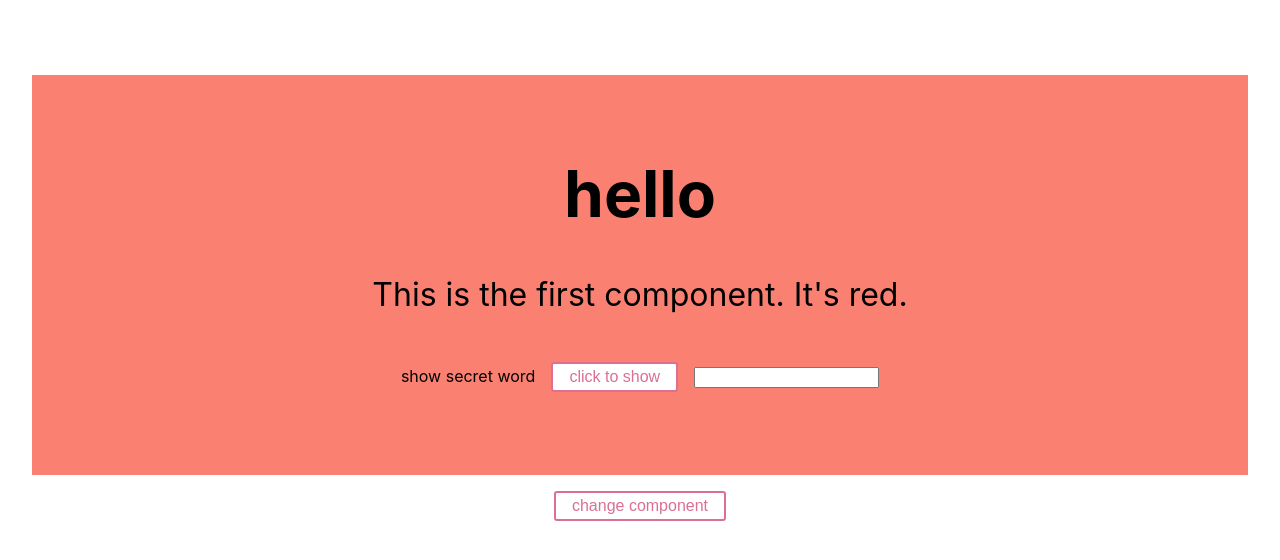
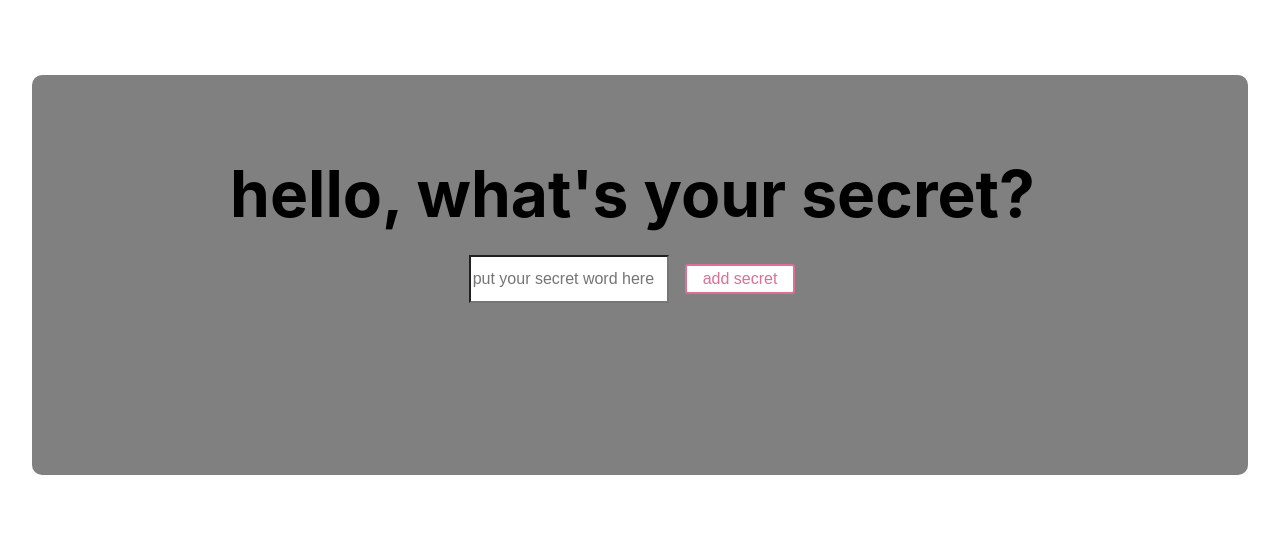
Before and after one commit to bmbaron/nextjs_practice, a Next.js app: page / in a window 1280 px wide. Shown: the top 560 px of the page. Built offline with nearby package versions, Linux system fonts and the light colour scheme.

Commit message:
added new context for secret word

```diff
--- a/components/Component1.tsx
+++ b/components/Component1.tsx
@@ -1,23 +1,28 @@
 
-import styled from 'styled-components'
-import React, { useContext } from 'react';
-import { TestContext } from '../contexts/TestContext'
+import React, { useContext, useState } from 'react';
+import { UserContext } from '../contexts/UserContext'
+import { ToggleContext } from '../contexts/ToggleContext'
 import { Button } from '../components/elements/Button'
 import { Container } from '../components/elements/Container'
 
 export const Component1 = () => {
 
-	const { setToggleComponent } = useContext(TestContext)
+	const { setToggleComponent } = useContext(ToggleContext)
+	const { secretWord } = useContext(UserContext)
+
+	const [showSecret, setShowSecret] = useState<boolean>(false)
 
 	return (
 		<>
-			<Container bg='red'>
+			<Container bg='salmon'>
 				<h1>hello</h1>
 				<p>This is the first component. It&apos;s red.</p>
 				<div>
-					show secret word
-					<Button primary={false}>click to show</Button>
-					<input></input>
+					<Button
+						primary={false}
+						onClick={() => setShowSecret(prev => !prev)}
+					>click to show secret</Button>
+					{showSecret && <p>{secretWord}</p>}
 				</div>
 			</Container>
 			<Button
--- a/components/Component2.tsx
+++ b/components/Component2.tsx
@@ -1,19 +1,19 @@
 import React, { useContext } from 'react';
-import { TestContext } from '../contexts/TestContext';
+import { ToggleContext } from '../contexts/ToggleContext';
 import { Button } from './elements/Button';
 import { Container } from './elements/Container';
 
 export const Component2 = () => {
-	const { setToggleComponent } = useContext(TestContext)
+	const { setToggleComponent } = useContext(ToggleContext)
 
 		return (
 			<>
-			<Container bg='blue'>
+			<Container bg='royalblue'>
 				<h1>goodbye</h1>
 				<p>This is the second component. It&apos;s blue.</p>
 			</Container>
 			<Button
-				primary={false}
+				primary={true}
 				onClick={() => {
 					setToggleComponent(true)
 				}}
--- /dev/null
+++ b/components/Modal.tsx
@@ -0,0 +1,21 @@
+import React, { useContext } from 'react';
+import { UserContext } from '../contexts/UserContext'
+import { Button } from './elements/Button';
+import { Container } from './elements/Container';
+
+export const Modal = (props) => {
+
+	const { secretWord, setSecretWord } = useContext(UserContext)
+
+
+	return (
+		<Container bg='grey'>
+			<h1>hello, what&apos;s your secret?&nbsp; </h1>
+			<input
+				placeholder={secretWord}
+				onChange={e => setSecretWord(e.target.value)}
+			></input>
+			<Button primary={false} onClick={() => props.show(false)}>add secret</Button>
+		</Container>
+	);
+};
--- a/components/elements/Button.tsx
+++ b/components/elements/Button.tsx
@@ -8,6 +8,7 @@ export const Button = styled.button<Props>`
 	background: ${props => props.primary ? 'none' : 'white'};
   font-size: 1em;
   margin: 1em;
+	margin-bottom: 0;
   padding: 0.25em 1em;
   border: 2px solid palevioletred;
   border-radius: 3px;
--- a/components/elements/Container.tsx
+++ b/components/elements/Container.tsx
@@ -4,16 +4,33 @@ interface Props {
 	bg: string
 }
 export const Container = styled.div<Props>`
-	background-color: ${props => props.bg === 'red' ? 'salmon' : 'skyblue'};
+	background-color: ${props => props.bg};
 	height: 50vh;
+	border-radius: 10px;
 
 	> h1 {
 		font-size: 4em;
 		color: black;
 		padding-top: 5rem;
+		margin-bottom: 1rem;
 	}
 
 	>p {
-		font-size: 2em;
+		font-size: 1.5em;
+		margin-bottom: 1rem;
+	}
+
+	> input {
+		height: 3em;
+		line-height: 3em;
+		font-size: 1em;
+		background: white;
+		color: black;
+		width: 200px;
+	}
+
+	> * p {
+		color: black;
+		font-style: italic;
 	}
 `
--- a/contexts/TestContext.ts
+++ b/contexts/ToggleContext.ts
@@ -5,7 +5,7 @@ export type GlobalContent = {
 	setToggleComponent:(t: boolean) => void
 }
 
-export const TestContext = createContext<GlobalContent>({
+export const ToggleContext = createContext<GlobalContent>({
 	toggleComponent: true,
 	setToggleComponent: () => {},
 })
--- /dev/null
+++ b/contexts/UserContext.ts
@@ -0,0 +1,11 @@
+import { createContext } from 'react'
+
+export type GlobalContent = {
+	secretWord: string,
+	setSecretWord:(t: string) => void,
+}
+
+export const UserContext = createContext<GlobalContent>({
+	secretWord: 'enter your secret word',
+	setSecretWord: () => {},
+})
--- a/pages/index.tsx
+++ b/pages/index.tsx
@@ -1,18 +1,29 @@
 import styles from '../styles/Home.module.css'
-import { TestContext } from '../contexts/TestContext'
+import { ToggleContext } from '../contexts/ToggleContext'
+import { UserContext } from '../contexts/UserContext'
 import React, { useState } from 'react'
 import { Component1 } from '../components/Component1'
 import { Component2 } from '../components/Component2'
+import { Modal } from '../components/Modal'
 
 export default function Home() {
 
   const [toggleComponent, setToggleComponent]= useState<boolean>(true)
+  const [secretWord, setSecretWord]= useState<string>('put your secret word here')
+  const [showModal, setShowModal] = useState<boolean>(true)
 
   return (
     <div className={styles.container}>
-      <TestContext.Provider value={{toggleComponent, setToggleComponent}}>
-        {toggleComponent ? <Component1 /> : <Component2 />}
-      </TestContext.Provider>
+      <UserContext.Provider value={{secretWord, setSecretWord}}>
+        {showModal ?
+          <Modal show={setShowModal}></Modal>
+          :
+          <ToggleContext.Provider value={{toggleComponent, setToggleComponent}}>
+            {toggleComponent ? <Component1 /> : <Component2 />}
+          </ToggleContext.Provider>
+        }
+      </UserContext.Provider>
+
     </div>
   )
 }
```
